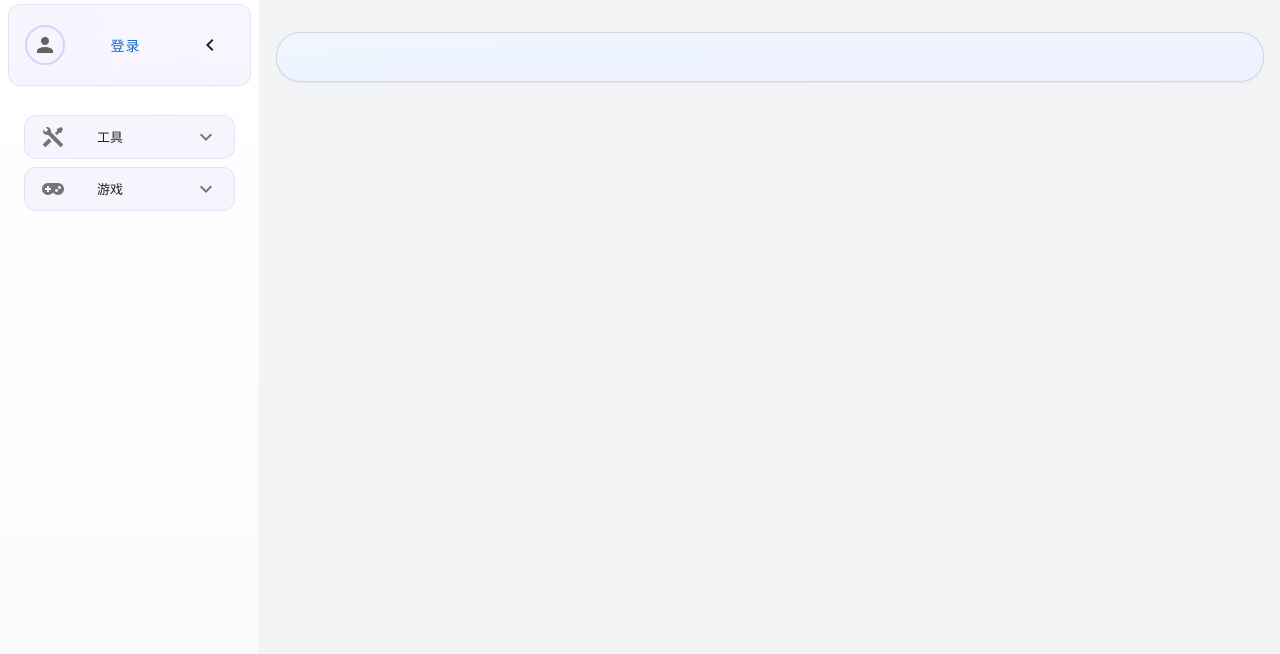
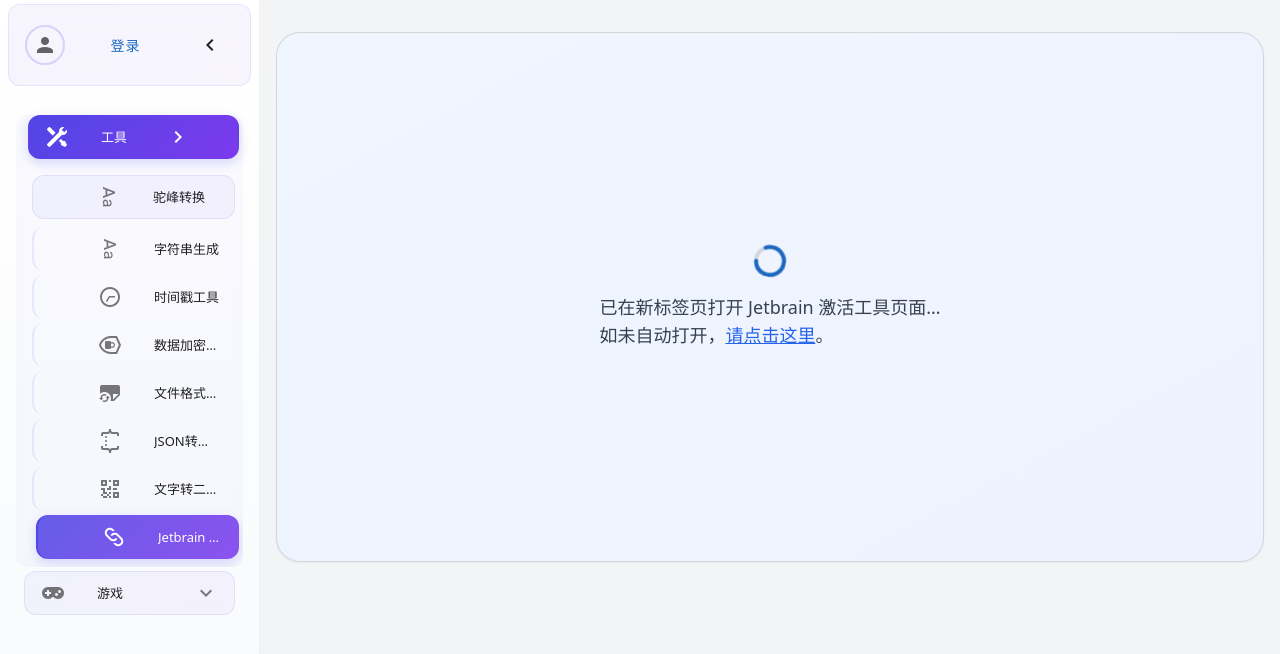
Before and after one commit to bitdan/Hump-Conversion, a Vue app: page /tools/jetbrain-checker in a window 1280 px wide. Before the commit this address had no page. Shown: the top 654 px of the page. Built offline with nearby package versions, Linux system fonts and the light colour scheme; what vue-konva would draw is missing.

Commit message:
feat(router): 添加 Jetbrain 激活工具路由

```diff
--- a/src/router/index.ts
+++ b/src/router/index.ts
@@ -110,6 +110,15 @@
                 meta: {
                   title: '文字转二维码',
                   icon: 'mdi-qrcode'
+                }
+            },
+            {
+                path: '/tools/jetbrain-checker',
+                name: 'JetbrainChecker',
+                component: () => import('@/views/tools/JetbrainChecker.vue'),
+                meta: {
+                    title: 'Jetbrain 激活工具',
+                    icon: 'mdi-link-variant'
                 }
             }
         ]
--- /dev/null
+++ b/src/views/tools/JetbrainChecker.vue
@@ -0,0 +1,14 @@
+<template>
+  <div class="flex flex-col items-center justify-center min-h-[60vh]">
+    <v-progress-circular indeterminate color="primary" class="mb-4" />
+    <p class="text-lg text-gray-700">已在新标签页打开 Jetbrain 激活工具页面…<br />如未自动打开，<a href="https://3.jetbra.in/" target="_blank" class="text-blue-600 underline">请点击这里</a>。</p>
+  </div>
+</template>
+
+<script setup lang="ts">
+import { onMounted } from 'vue'
+
+onMounted(function () {
+  window.open('https://3.jetbra.in/', '_blank')
+})
+</script>
```
